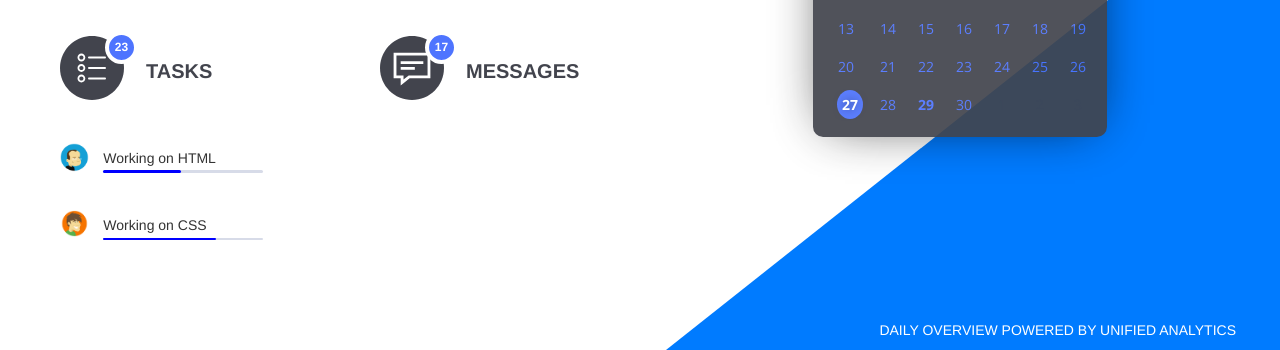
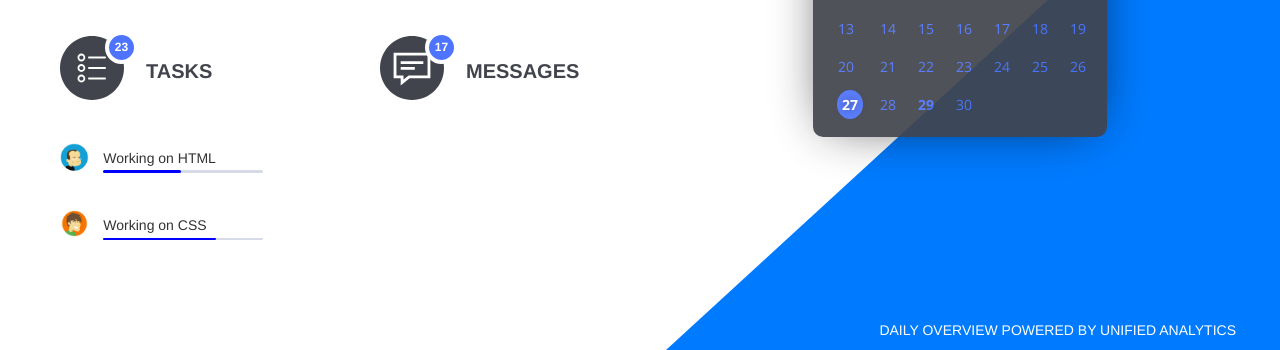
Before and after one commit to Karina-Honcharova-dev/twoheads-zadanie, a website: page index.html in a window 1280 px wide. Shown: the part 450-800 px from the top of the page. Drawn offline with nearby package versions, Linux system fonts and the light colour scheme.

Commit message:
change size of triangle

```diff
--- a/scss/main.scss
+++ b/scss/main.scss
@@ -104,7 +104,7 @@ body{
 	width: 0;
 	height: 0;
 	border-style: solid;
-	border-width:  0px 0px 38vw 48vw;;
+	border-width:  0px 0px 44vw 48vw;;
 	border-color: transparent transparent #007bff transparent;
 	line-height: 0px;
 	_border-color: #000000 #000000 #007bff #000000;
```
Also changed, not shown: css/main.css, 1 other file.
